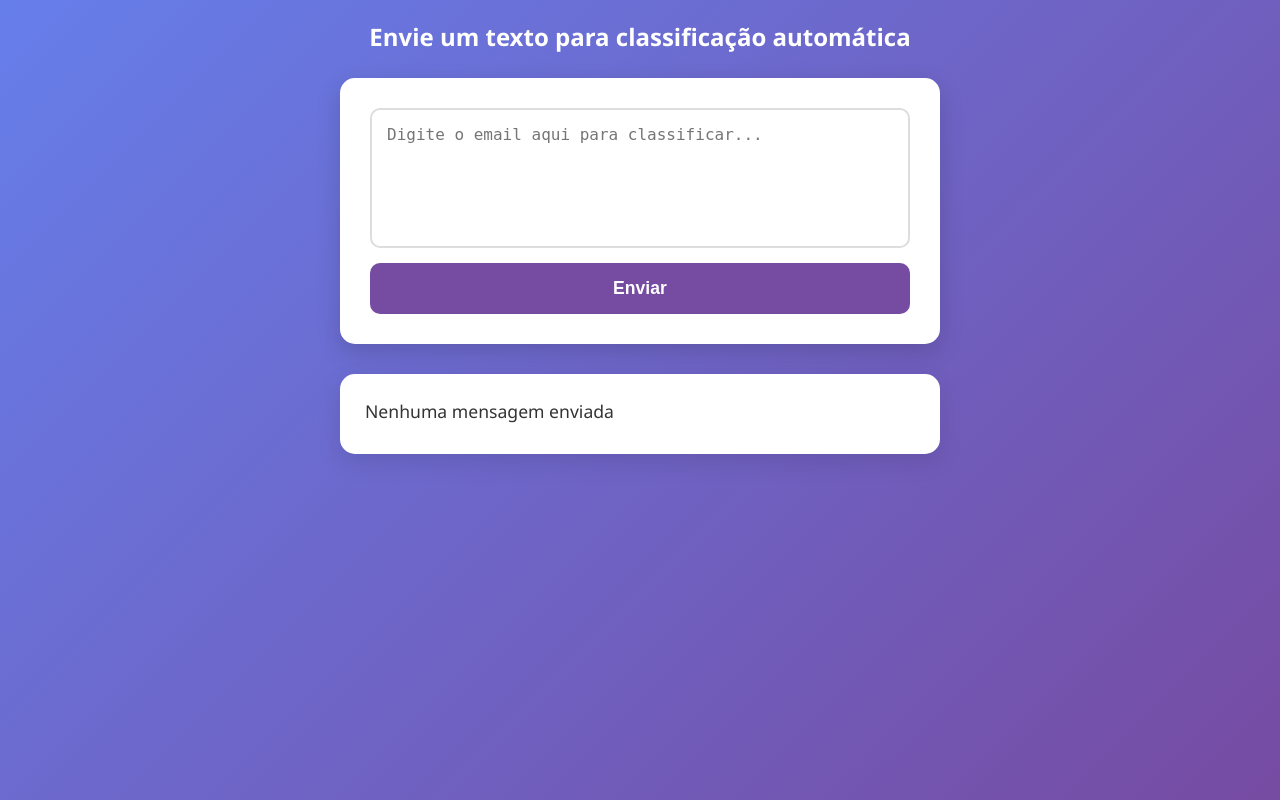
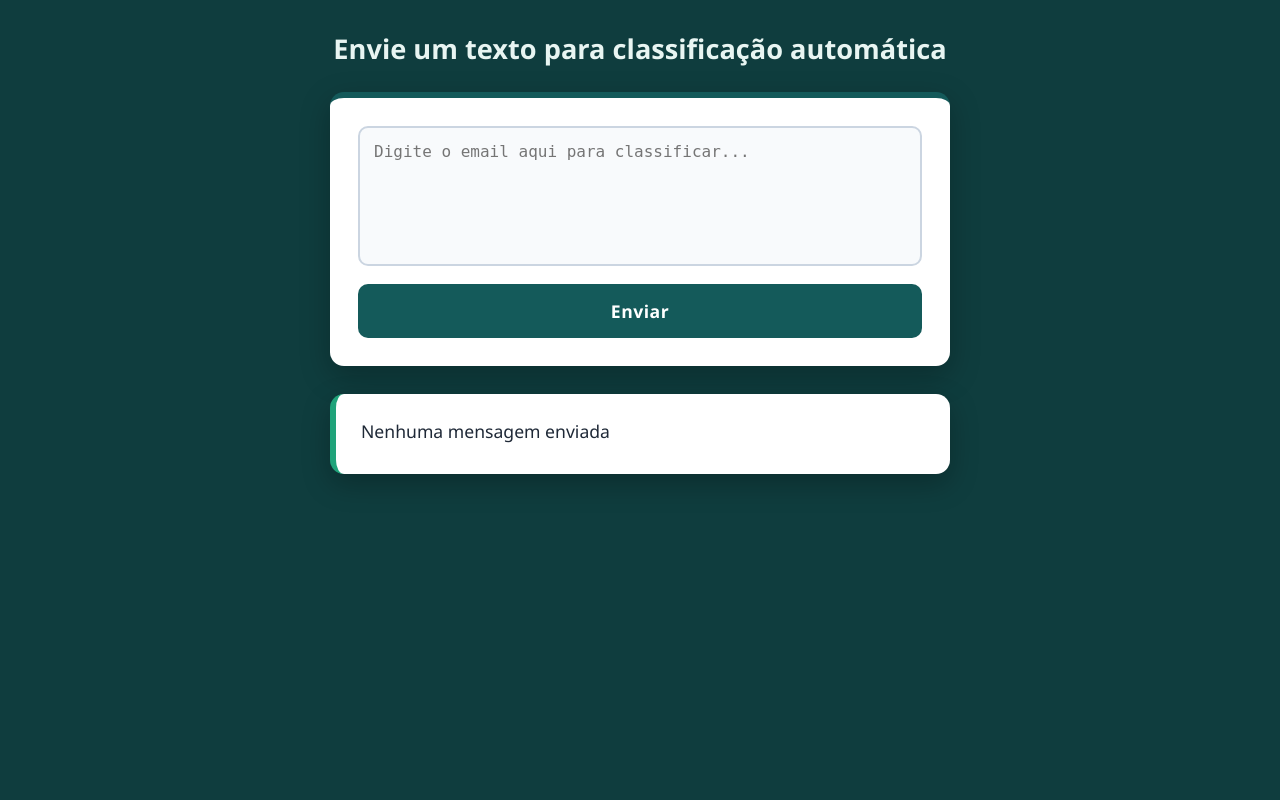
Before and after one commit to duarteeigor/desafio, a Flask app: page / in a window 1280 px wide. Run offline with Flask 3, Linux system fonts and the light colour scheme.

Commit message:
styles: alter styles

```diff
--- a/static/styles.css
+++ b/static/styles.css
@@ -1,95 +1,105 @@
-*{
+* {
     margin: 0;
     padding: 0;
     box-sizing: border-box;
+    font-family: "Segoe UI", Tahoma, sans-serif;
 }
 
 body {
-  font-family: 'Segoe UI', Tahoma, Geneva, Verdana, sans-serif;
-  background: linear-gradient(135deg, #667eea 0%, #764ba2 100%);
-  color: #333;
-  margin: 0;
+    background: #0F3D3E; /* Verde escuro sólido */
     min-height: 100vh;
+    padding: 30px 15px;
+    color: #E5E7EB;
     display: flex;
     flex-direction: column;
     align-items: center;
-  padding: 20px;
 }
 
 h2 {
-  color: #fff;
+    font-size: 1.7rem;
+    font-weight: 700;
     margin-bottom: 25px;
-  font-weight: 600;
+    color: #E8F5F2;
     text-align: center;
 }
 
+/* CARD */
 form {
-  background: #fff;
-  padding: 30px;
-  border-radius: 15px;
+    background: #ffffff;
+    padding: 28px;
+    border-radius: 14px;
     width: 100%;
-  max-width: 600px;
-  box-shadow: 0 8px 25px rgb(0 0 0 / 0.15);
+    max-width: 620px;
+    box-shadow: 0 10px 30px rgba(0, 0, 0, 0.25);
     display: flex;
     flex-direction: column;
-  gap: 15px;
+    gap: 18px;
+    border-top: 6px solid #145A5A; /* destaque elegante */
 }
 
+/* TEXTAREA */
 textarea {
     width: 100%;
-  border: 2px solid #ddd;
     border-radius: 10px;
-  padding: 15px;
+    border: 2px solid #cbd5e1;
+    padding: 14px;
+    min-height: 140px;
     font-size: 1rem;
-  min-height: 140px;
-  transition: border-color 0.3s ease;
     font-family: monospace;
     resize: none;
+    background: #F8FAFC;
+    transition: 0.3s ease;
 }
 
 textarea:focus {
+    border-color: #1FA37A;
+    box-shadow: 0 0 6px rgba(31, 163, 122, 0.4);
     outline: none;
-  border-color: #764ba2;
-  box-shadow: 0 0 8px #764ba2aa;
 }
 
+/* BOTÃO */
 button {
-  background: #764ba2;
-  color: white;
+    background: #145A5A; /* Verde petróleo */
+    color: #fff;
     border: none;
-  outline: none;
+    border-radius: 10px;
     padding: 15px;
-  border-radius: 10px;
     font-size: 1.1rem;
-  font-weight: 600;
+    font-weight: 700;
     cursor: pointer;
-  transition: background-color 0.3s ease;
+    transition: 0.25s ease;
+    letter-spacing: 0.5px;
 }
 
 button:hover {
-  background: #5a368a;
+    background: #0F3D3E; /* Verde escuro */
+    transform: translateY(-1px);
 }
 
+button:active {
+    transform: scale(0.97);
+}
+
+/* RESULTADO */
 #resultado {
-  margin-top: 30px;
-  background: #fff;
+    margin-top: 28px;
+    background: #ffffff;
     width: 100%;
-  max-width: 600px;
+    max-width: 620px;
     padding: 25px;
-  border-radius: 15px;
-  box-shadow: 0 8px 25px rgb(0 0 0 / 0.1);
+    border-radius: 14px;
+    box-shadow: 0 10px 28px rgba(0,0,0,0.25);
+    border-left: 6px solid #1FA37A; /* detalhe profissional */
     min-height: 80px;
     font-size: 1.1rem;
     white-space: pre-wrap;
-  color: #333;
-  font-family: 'Segoe UI', Tahoma, Geneva, Verdana, sans-serif;
+    color: #1f2937;
 }
 
-/* Mobile responsiveness */
+/* MOBILE */
 @media (max-width: 480px) {
     form, #resultado {
-    padding: 20px;
-    border-radius: 12px;
+        padding: 22px;
     }
     button {
         font-size: 1rem;
```
Lines whose indentation alone changed are shown as unchanged.
